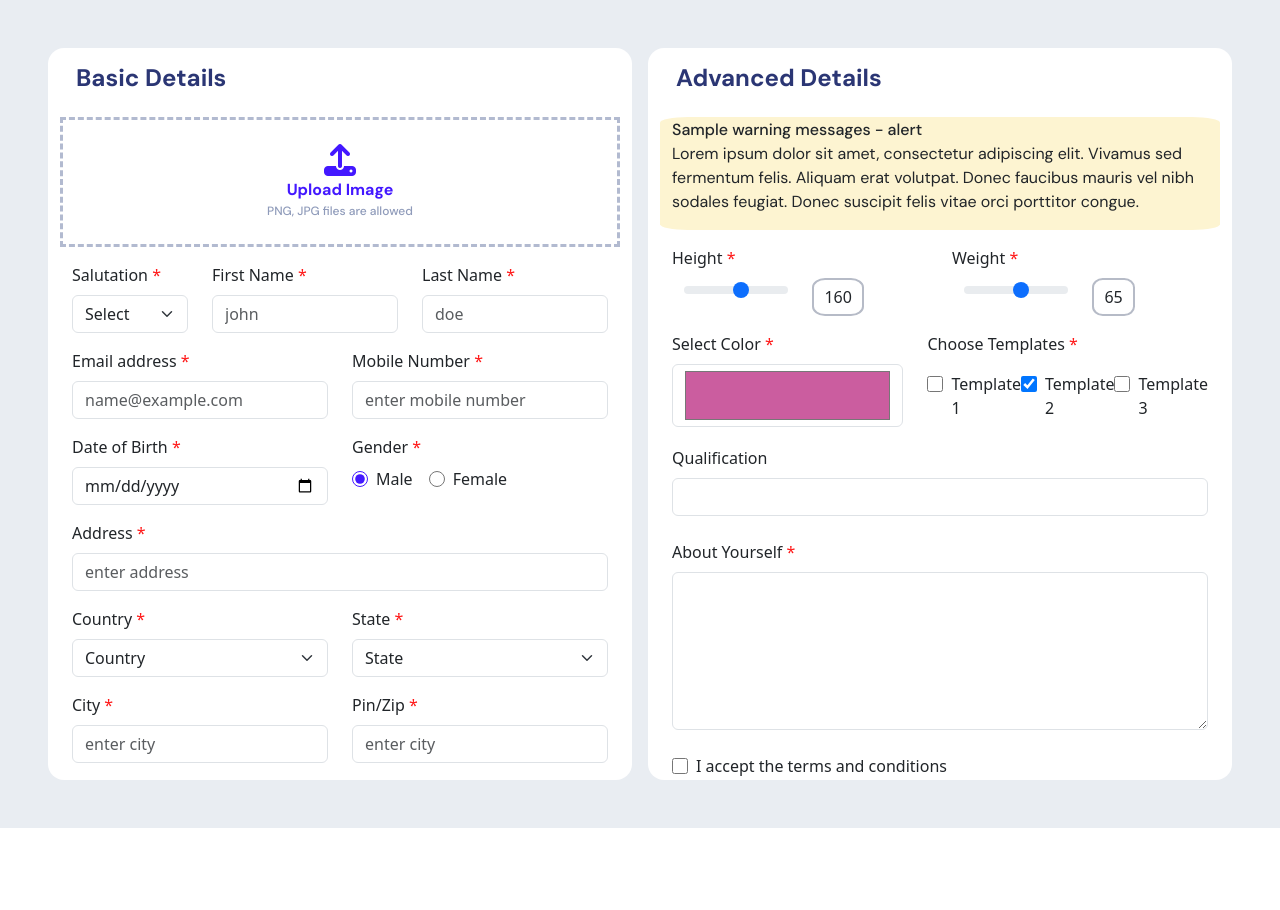
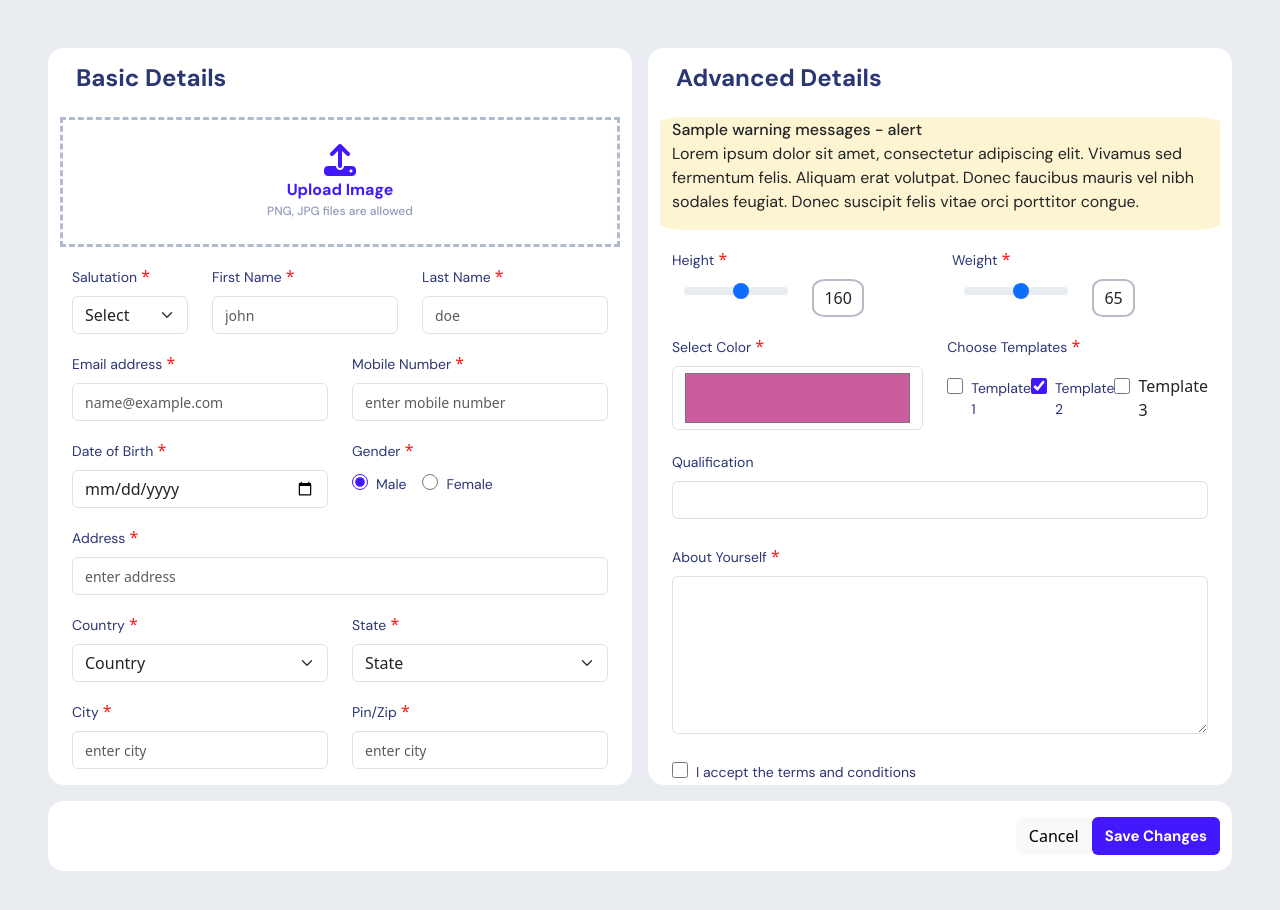
Before and after one commit to Hari-Kodikkalithodathil/Bootstrap_Project, a plain HTML site: page index.html in a window 1280 px wide. Before the commit the page ends 828 px from the top, so only its background shows below. Drawn offline with nearby package versions, Linux system fonts and the light colour scheme.

Commit message:
completed

```diff
--- a/index.html
+++ b/index.html
@@ -30,7 +30,7 @@
                     <div class="container-fluid salutaion-and-name mt-3">
                         <div class="row">
                             <div class="col-3 col-bg-1">
-                                <label for="" class="form-label">Salutation</label>
+                                <label for="" class="form-label dm-sans-500 form-text">Salutation</label>
                                 <span class="red-star"> * </span>
                                 <select class="form-select salutation" aria-label="Default select example" required>
                                     <option selected>Select</option>
@@ -41,12 +41,12 @@
                                 </select>
                             </div>
                             <div class="col col-bg-1">
-                                <label for="" class="form-label">First Name</label>
+                                <label for="" class="form-label dm-sans-500 form-text">First Name</label>
                                 <span class="red-star"> * </span>
                                 <input class="form-control" type="text" placeholder="john">
                             </div>
                             <div class="col col-bg-1">
-                                <label for="" class="form-label">Last Name</label>
+                                <label for="" class="form-label dm-sans-500 form-text">Last Name</label>
                                 <span class="red-star"> * </span>
                                 <input class="form-control" type="text" placeholder="doe">
                             </div>
@@ -55,12 +55,12 @@
                     <div class="container-fluid mt-3">
                         <div class="row">
                             <div class="col">
-                                <label for="exampleFormControlInput1" class="form-label">Email address</label>
+                                <label for="exampleFormControlInput1" class="form-label dm-sans-500 form-text">Email address</label>
                                 <span class="red-star"> * </span>
                                 <input type="email" class="form-control" id="exampleFormControlInput1" placeholder="name@example.com">
                             </div>
                             <div class="col">
-                                <label for="" class="form-label">Mobile Number</label>
+                                <label for="" class="form-label dm-sans-500 form-text">Mobile Number</label>
                                 <span class="red-star"> * </span>
                                 <input type="number" class="form-control" id="" placeholder="enter mobile number">
                             </div>
@@ -69,23 +69,23 @@
                     <div class="container-fluid mt-3">
                         <div class="row">
                             <div class="col">
-                                <label for="" class="form-label">Date of Birth</label>
+                                <label for="" class="form-label dm-sans-500 form-text">Date of Birth</label>
                                 <span class="red-star"> * </span>
                                 <input type="date" class="form-control" id="" placeholder="select date of birth">
                             </div>
                             <div class="col">
-                                <label for="" class="form-label">Gender</label>
+                                <label for="" class="form-label dm-sans-500 form-text">Gender</label>
                                 <span class="red-star"> * </span>
                                 <div class="d-flex">
                                     <div class="form-check me-3">
                                         <input class="form-check-input" type="radio" name="radioDefault" id="radioDefault1" checked>
-                                        <label class="form-check-label" for="radioDefault1">
+                                        <label class="form-check-label dm-sans-400 form-text" for="radioDefault1">
                                             Male
                                         </label>
                                     </div>
                                     <div class="form-check">
                                         <input class="form-check-input" type="radio" name="radioDefault" id="radioDefault2">
-                                        <label class="form-check-label" for="radioDefault2">
+                                        <label class="form-check-label dm-sans-400 form-text" for="radioDefault2">
                                             Female
                                         </label>
                                     </div>
@@ -96,7 +96,7 @@
                     <div class="container-fluid mt-3">
                         <div class="row">
                             <div class="col">
-                            <label for="" class="form-label">Address</label>
+                            <label for="" class="form-label dm-sans-500 form-text">Address</label>
                                 <span class="red-star"> * </span>
                                 <input class="form-control" type="text" placeholder="enter address">
                             </div>
@@ -105,17 +105,17 @@
                     <div class="container-fluid mt-3">
                         <div class="row">
                             <div class="col">
-                                <label for="" class="form-label">Country</label>
+                                <label for="" class="form-label dm-sans-500 form-text">Country</label>
                                 <span class="red-star"> * </span>
                                 <select class="form-select" aria-label="Default select example">
-                                    <option selected>Country</option>
+                                    <option selected class="dm-sans-400 form-text">Country</option>
                                     <option value="1">India</option>
                                     <option value="2">Israel</option>
                                     <option value="3">Russia</option>
                                 </select>
                             </div>
                             <div class="col">
-                                <label for="" class="form-label">State</label>
+                                <label for="" class="form-label dm-sans-500 form-text">State</label>
                                 <span class="red-star"> * </span>
                                 <select class="form-select" aria-label="Default select example">
                                     <option selected>State</option>
@@ -129,13 +129,13 @@
                     <div class="container mt-3 mb-3">
                         <div class="row">
                             <div class="col">
-                                <label for="" class="form-label">City</label>
+                                <label for="" class="form-label dm-sans-500 form-text">City</label>
                                 <span class="red-star"> * </span>
                                 <input type="text" class="form-control" id="" placeholder="enter city">
                             </div>
                             <div class="col">
                             <div class="col">
-                                <label for="" class="form-label">Pin/Zip</label>
+                                <label for="" class="form-label dm-sans-500 form-text">Pin/Zip</label>
                                 <span class="red-star"> * </span>
                                 <input type="number" class="form-control" id="" placeholder="enter city">
                             </div>
@@ -156,7 +156,7 @@
                     <div class="container mt-3">
                         <div class="row">
                             <div class="col">
-                                <label for="range4" class="form-label">Height</label>
+                                <label for="range4" class="form-label dm-sans-500 form-text">Height</label>
                                 <span class="red-star"> * </span>
                                 <div class="container">
                                     <div class="row">
@@ -170,7 +170,7 @@
                                 </div>
                             </div>
                             <div class="col">
-                            <label for="range5" class="form-label">Weight</label>
+                            <label for="range5" class="form-label dm-sans-500 form-text">Weight</label>
                                 <span class="red-star"> * </span>
                                 <div class="container">
                                     <div class="row">
@@ -188,23 +188,23 @@
                     <div class="container mt-3">
                         <div class="row">
                             <div class="col">
-                                <label for="" class="form-label">Select Color</label>
+                                <label for="" class="form-label dm-sans-500 form-text">Select Color</label>
                                 <span class="red-star"> * </span>
                                 <input type="color" class="form-control color-selection" id="" value="#CB5D9F">
                             </div>
                             <div class="col">
-                                <label for="" class="form-label">Choose Templates</label>
+                                <label for="" class="form-label dm-sans-500 form-text">Choose Templates</label>
                                 <span class="red-star"> * </span>
                                 <div class="d-flex justify-content-between mt-2">
                                     <div class="form-check">
                                         <input class="form-check-input" type="checkbox" value="" id="checkDefault">
-                                        <label class="form-check-label" for="checkDefault">
+                                        <label class="form-check-label dm-sans-400 form-text" for="checkDefault">
                                             Template 1
                                         </label>
                                     </div>
                                     <div class="form-check">
                                         <input class="form-check-input" type="checkbox" value="" id="checkChecked" checked>
-                                        <label class="form-check-label" for="checkChecked">
+                                        <label class="form-check-label dm-sans-400 form-text" for="checkChecked">
                                             Template 2
                                         </label>
                                     </div>
@@ -220,7 +220,7 @@
                             <div class="container mt-4">
                                 <div class="row">
                                     <div class="col">
-                                        <label for="exampleFormControlInput1" class="form-label">Qualification</label>
+                                        <label for="exampleFormControlInput1" class="form-label dm-sans-500 form-text">Qualification</label>
                                         <input type="text" class="form-control" id="exampleFormControlInput1" placeholder="">
                                     </div>
                                 </div>
@@ -228,7 +228,7 @@
                             <div class="container mt-4">
                                 <div class="row">
                                     <div class="col">
-                                        <label for="exampleFormControlTextarea1" class="form-label">About Yourself</label>
+                                        <label for="exampleFormControlTextarea1" class="form-label dm-sans-500 form-text">About Yourself</label>
                                         <span class="red-star"> * </span>
                                         <textarea class="form-control" id="exampleFormControlTextarea1" rows="6"></textarea>
                                     </div>
@@ -239,7 +239,7 @@
                                     <div class="col">
                                         <div class="form-check">
                                             <input class="form-check-input" type="checkbox" value="" id="checkDefault">
-                                            <label class="form-check-label" for="checkDefault" class="dm-sans-400 accept">
+                                            <label class="form-check-label dm-sans-400 accept form-text" for="checkDefault">
                                                 I accept the terms and conditions
                                             </label>
                                         </div>
@@ -248,6 +248,14 @@
                             </div>
                         </div>
                     </div>
+                </div>
+            </div>
+        </div>
+        <div class="container-fluid form-body mt-3">
+            <div class="row">
+                <div class="col-12 form-sub d-flex justify-content-end pt-3 pb-3 rounded-4">
+                <button type="button" class="btn btn-light">Cancel</button>
+                <button type="button" class="btn save dm-sans-700">Save Changes</button>
                 </div>
             </div>
         </div>
--- a/style.css
+++ b/style.css
@@ -8,6 +8,7 @@
     --red-star: rgba(255, 24, 24, 1);
     --warning-box-color: rgba(253, 244, 209, 1);
     --height-border-color: rgba(182, 187, 199, 1);
+    --text-color: rgba(43, 54, 116, 1);
 }
 html,body{
     margin: 0;
@@ -58,6 +59,12 @@ html,body{
     color: var(--secondary);
     font-size: 12px;
 }
+.form-text{
+    font-size: 14px;
+    font-family: "DM Sans", sans-serif;
+    font-weight: 400;
+    color: var(--text-color);
+}
 .red-star{
     color: var(--red-star);
 }
@@ -67,6 +74,9 @@ html,body{
 .col-bg-1{
     background-color: blue;
 } */
+ input::placeholder {
+    font-size: 14px;
+}
 input[type="radio"]{
     appearance: radio !important;
     -webkit-appearance: radio !important;
@@ -95,7 +105,13 @@ input[type="checkbox"]{
     appearance: checkbox !important;
     -webkit-appearance: checkbox !important;
     background-image: none !important;
+    accent-color: var(--selection-blue) !important;
 }
 .accept{
     font-size: 14px;
 }
+.save{
+    background-color: var(--selection-blue);
+    color: var(--form-color);
+    font-size: 15px;
+}
```
